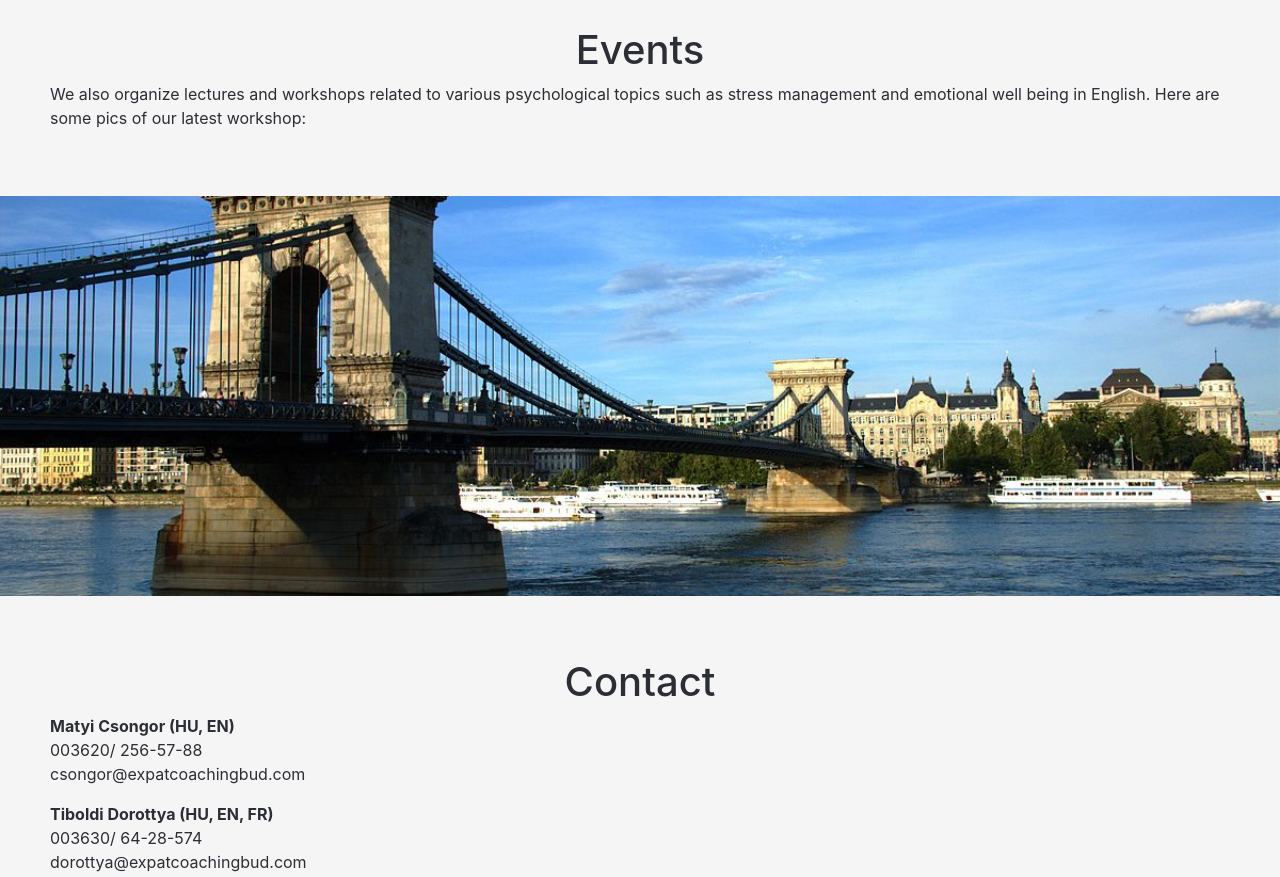
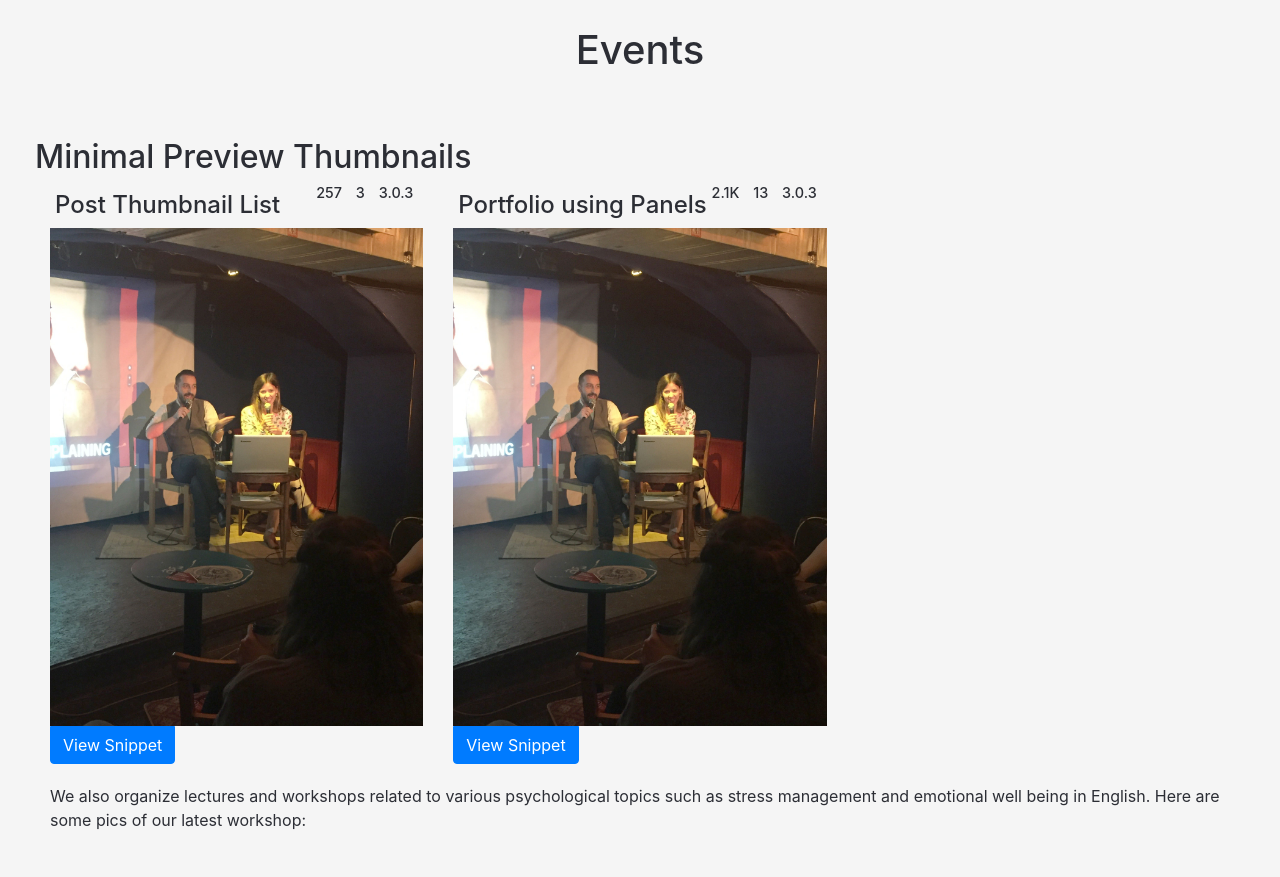
Before and after one commit to KMIHALY/expatcoachingbp.github.io, a plain HTML site: page index.html in a window 1280 px wide. Shown: the part 4140-5017 px from the top of the page. Drawn offline with nearby package versions, Linux system fonts and the light colour scheme.

Commit message:
image gallery types uploaded to choose

```diff
--- a/index.html
+++ b/index.html
@@ -101,7 +101,7 @@
     </div>
 
     <!-- <div class="parallax" title="Lánchid Budapest. Photo © François Guerraz"></div> -->
-
+<!-- MENU contents start here -->
     <div id="about" class="div-style">
         <h1>About</h1>
         <p> We are team of dynamic and professional counsellors. We realized that expats living in Budapest might not have the
@@ -186,6 +186,51 @@
 
     <div id="events" class="div-style">
         <h1>Events</h1>
+
+    <!-- Image gallery stats here -->
+
+    <div class="container">
+        <div class="row">
+            <h2 class="text-center">Minimal Preview Thumbnails </h2>
+            <hr/>
+        </div>
+        <div class="row">
+            <div class="col-sm-6 col-md-4">
+                <div class="thumbnail">
+                    <h4>
+                        Post Thumbnail List
+                        <span class="label label-info info">
+                            <span data-toggle="tooltip" title="viewed">257 <b class="glyphicon glyphicon-eye-open"></b></span>
+                            <span data-toggle="tooltip" title="viewed">3 <b class="glyphicon glyphicon-star"></b></span>
+                            <span data-toggle="tooltip" title="Bootstrap version">3.0.3</span>
+                        </span>
+                    </h4>
+                    <img src="pictures/events/hun_menta_ws_event_1.jpg" alt="...">
+                    <a href="http://bootsnipp.com/snippets/featured/post-thumbnail-list" class="btn btn-primary col-xs-12" role="button">View Snippet</a>
+                    <div class="clearfix"></div>
+                </div>
+            </div>
+
+
+            <div class="col-sm-6 col-md-4">
+                <div class="thumbnail">
+                    <h4>
+                        Portfolio using Panels
+                        <span class="label label-info info">
+                            <span data-toggle="tooltip" title="Viewed">2.1K <b class="glyphicon glyphicon-eye-open"></b></span>
+                            <span data-toggle="tooltip" title="Favorited">13 <b class="glyphicon glyphicon-star"></b></span>
+                            <span data-toggle="tooltip" title="Bootstrap version">3.0.3</span>
+                        </span>
+                    </h4>
+                    <img src="pictures/events/hun_menta_ws_event_1.jpg" alt="...">
+                    <a href="http://bootsnipp.com/snippets/featured/portfolio-using-panels" class="btn btn-primary col-xs-12" role="button">View Snippet</a>
+                    <div class="clearfix"></div>
+                </div>
+            </div>
+
+
+        </div>
+    </div>
         <p>We also organize lectures and workshops related to various psychological topics such as stress management and emotional
             well being in English. Here are some pics of our latest workshop:
         </p>
@@ -212,8 +257,7 @@
             beatae corrupti laudantium facere repudiandae tempora consequatur provident quae. Maiores qui fugiat cupiditate
             labore at.</p>
     </div>
-
-    <div class="parallax" title="Lánchid Budapest. Photo © François Guerraz"></div>
+<!--  <div class="parallax" title="Lánchid Budapest. Photo © François Guerraz"></div> -->
 
 
 
--- a/javascript.js
+++ b/javascript.js
@@ -1,2 +1,3 @@
-// let windowHeight = $(window).height() - 56;
-// $('.container').css('height', windowHeight + 'px');
+$(document).ready( function() {
+    $('[data-toggle="tooltip"]').tooltip();
+});
--- a/style.css
+++ b/style.css
@@ -108,3 +108,42 @@ h1 {
     -o-transition-duration: 1.5s;
     transition-duration: 1.5s;
 }
+
+/* image gallery css */
+
+.thumbnail {
+    position: relative;
+    padding: 0px;
+    margin-bottom: 20px;
+}
+
+.thumbnail > h4 {
+    padding: 7px 5px 0px;
+    white-space: nowrap;
+    overflow: hidden;
+    text-overflow: ellipsis;
+}
+.thumbnail h4 .info {
+    position: absolute;
+    top: 0px;
+    right: 0px;
+    font-size: 0.6em;
+    padding-left: 15px;
+    border-top-right-radius: 3px;
+    border-bottom-left-radius: 4px;
+    border-radius: 0px;
+    border-bottom-left-radius: 5px;
+    cursor:  pointer;
+}
+
+.thumbnail h4 .info > span {
+    margin-right: 10px;
+}
+
+.thumbnail img {
+    width: 100%;
+}
+.thumbnail a.btn {
+    border-top-left-radius: 0px;
+    border-top-right-radius: 0px;
+}
```
Also changed, not shown: pictures/events/hun_menta_ws_event_1.jpg (renamed from pictures/hun_menta_ws_event_1.jpg), pictures/events/hun_menta_ws_event_2.jpg (renamed from pictures/hun_menta_ws_event_2.jpg), pictures/flags/if_Germany-Flag_32223.png (added), pictures/flags/if_Hungary-Flag_32238.png (added), pictures/flags/if_Russia-Flag_32315.png (added), pictures/flags/if_Saint-Barthelemy-Flag_32318.png (added), pictures/flags/if_United-Kingdom-flag_32363.png (added), pictures/survival kit/survival toolkit_a.png (renamed from pictures/survival toolkit_a.png), 4 other files.
